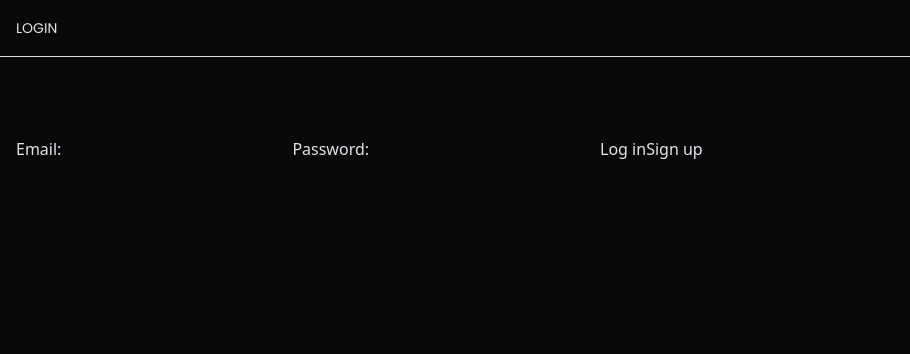
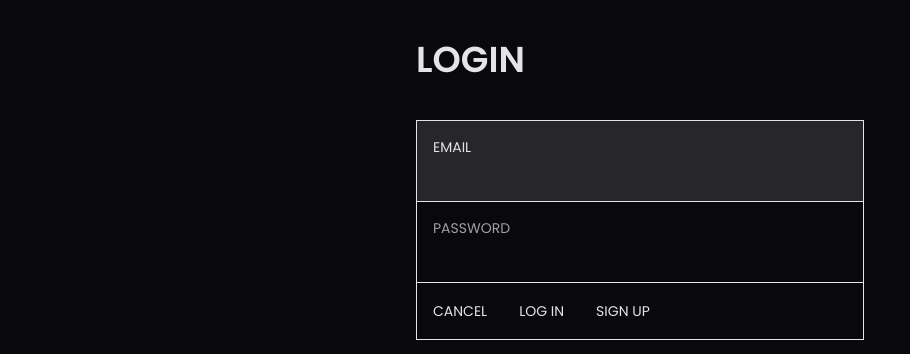
Before and after one commit to panicolay/form-of-music, a Next.js app: page /login in a window 1280 px wide. Shown: the top 354 px of the page, without its empty margins (0-910 px from the left). Built offline with nearby package versions, Linux system fonts and the light colour scheme; no server answers.

Commit message:
Improve login form style

```diff
--- a/src/app/layout.tsx
+++ b/src/app/layout.tsx
@@ -18,8 +18,8 @@ const poppins = Poppins({
 });
 
 export const metadata: Metadata = {
-  title: 'Form of Music',
-  // description: '',
+  title: 'The Form of Music',
+  description: 'Explore how music is built',
 };
 
 export default async function RootLayout({
@@ -42,7 +42,7 @@ export default async function RootLayout({
         <TopBar user={user} />
         <main
           className="
-          pt-20 pb-10 px-4
+          py-10 px-4
         "
         >
           {children}
--- a/src/app/login/page.tsx
+++ b/src/app/login/page.tsx
@@ -1,14 +1,38 @@
+import { Button, Field } from '@/components/ui';
+
 import { login, signup } from './actions';
 
 export default function LoginPage() {
   return (
-    <form>
-      <label htmlFor="email">Email:</label>
-      <input required id="email" name="email" type="email" />
-      <label htmlFor="password">Password:</label>
-      <input required id="password" name="password" type="password" />
-      <button formAction={login}>Log in</button>
-      <button formAction={signup}>Sign up</button>
-    </form>
+    <div
+      className="
+      space-y-10
+      max-w-md mx-auto
+    "
+    >
+      <h2
+        className="
+        font-poppins uppercase
+        text-4xl font-semibold
+        "
+      >
+        Login
+      </h2>
+      <form className="border border-zinc-200 divide-y divide-zinc-200">
+        <Field autoFocus required label="Email" name="email" type="email" />
+        <Field required label="Password" name="password" type="password" />
+
+        <div className="flex">
+          <Button href="/">Cancel</Button>
+          <Button formAction={login}>Log in</Button>
+          <Button formAction={signup}>Sign up</Button>
+        </div>
+      </form>
+    </div>
   );
 }
+
+// TODO: comprendre la différence entre la structure
+// de la page Signup et Login.
+// Est-ce que la logique est diviésé entre la page et l'action
+// vs la page Signup ?
--- a/src/components/layout/TopBar.tsx
+++ b/src/components/layout/TopBar.tsx
@@ -1,4 +1,7 @@
+'use client';
+
 import type { User } from '@supabase/supabase-js';
+import { usePathname } from 'next/navigation';
 
 import { Button } from '@/components/ui';
 
@@ -7,6 +10,11 @@ interface TopBarProps {
 }
 
 export default function TopBar({ user }: TopBarProps) {
+  const pathname = usePathname();
+
+  // Ne pas afficher sur la page login
+  if (pathname === '/login') return null;
+
   return (
     <div
       className="
@@ -15,15 +23,17 @@ export default function TopBar({ user }: TopBarProps) {
         border-b border-zinc-200
     "
     >
+      <Button href="/">FOM</Button>
       {user ? (
-        <>
-          <span className="text-zinc-200">Bienvenue, {user.email}</span>
-          <form action="/logout">
-            <Button type="submit">Logout</Button>
-          </form>
-        </>
+        <form action="/logout">
+          <Button className="border-l border-zinc-200" type="submit">
+            Logout
+          </Button>
+        </form>
       ) : (
-        <Button href="/login">Login</Button>
+        <Button className="border-l border-zinc-200" href="/login">
+          Login
+        </Button>
       )}
     </div>
   );
```
Also changed, not shown: 1 other file (tests, documents, lock files or other folders).
